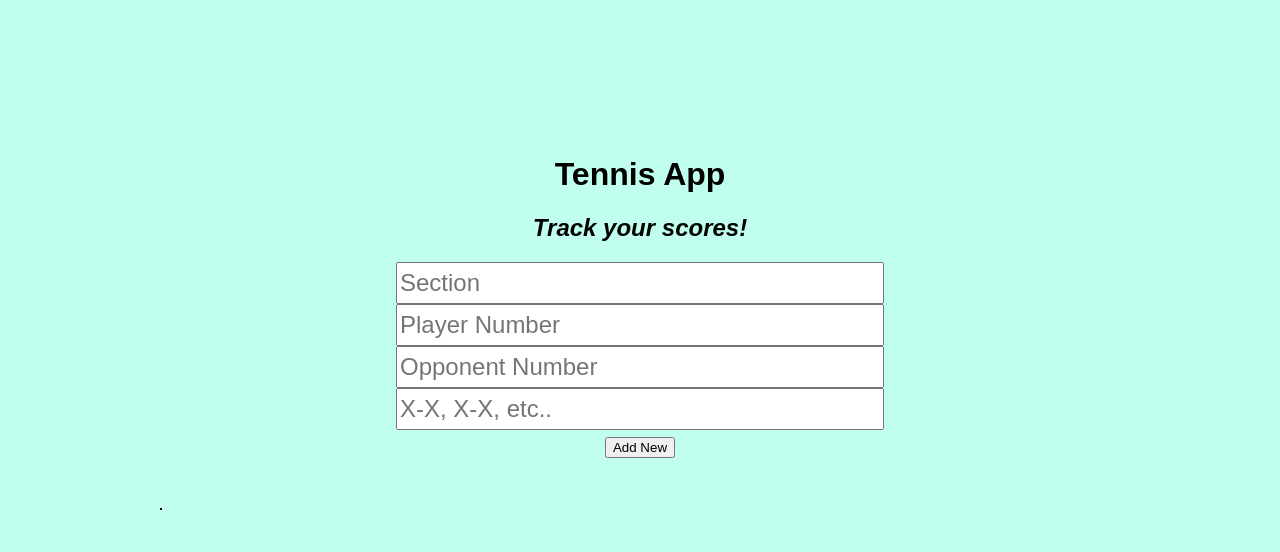
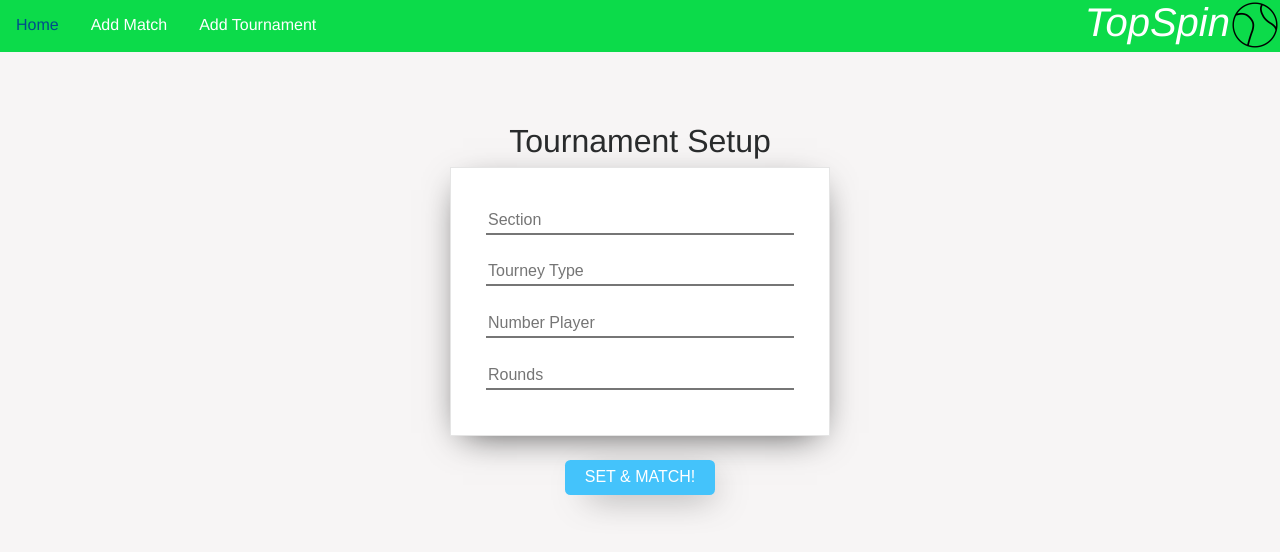
Before and after one commit to QuantumT95/TennisApp, a website: page app/public/addMatch.html in a window 1280 px wide. Drawn offline with nearby package versions, Linux system fonts and the light colour scheme; no server answers.

Commit message:
made the add match page beautiful-er thanks to the help of Damien

```diff
--- a/app/config/config.json
+++ b/app/config/config.json
@@ -1,7 +1,7 @@
 {
   "development": {
     "username": "root",
-    "password": "Wagstaff2017",
+    "password": "",
     "database": "tennis_db",
     "host": "127.0.0.1",
     "dialect": "mysql"
--- a/app/public/addMatch.html
+++ b/app/public/addMatch.html
@@ -1,62 +1,65 @@
 <!DOCTYPE html>
 <html lang="en-us">
+
 <head>
   <meta charset="UTF-8">
   <title>Tennis App</title>
-    <style>
-      #unread, #read {
-        width: 40%;
-        background-color: antiquewhite;
-      }
-      #unread { float: left; }
-      #read { float: right; }
-      table, td {
-        border-width: 1px;
-        border-style: solid;
-        border-color: black;
-      }
-      #wrapper {
-        width: 960px;
-        padding-top: 10%;
-        margin-left: auto;
-        margin-right: auto;
-        text-align: center;
-      }
-      body {
-        font-family: sans-serif;
-        background-color: #C0FFEE;
-      }
-      #results { margin-top: 50px; }
-      #userinput { font-size: 24px; }
-      input {
-        width: 50%;
-        height: 36px;
-        font-size: 24px;
-      }
-    </style>
+  <link rel="stylesheet" href="https://maxcdn.bootstrapcdn.com/bootstrap/4.0.0-alpha.6/css/bootstrap.min.css" integrity="sha384-rwoIResjU2yc3z8GV/NPeZWAv56rSmLldC3R/AZzGRnGxQQKnKkoFVhFQhNUwEyJ"
+    crossorigin="anonymous">
+  <link rel="stylesheet" type="text/css" href="./css/setup.css">
 </head>
+
 <body>
+  <div class="nav-wrap">
+    <ul class="nav">
+      <li class="nav-item">
+        <a class="nav-link" href="/index">Home</a>
+      </li>
+      <li class="nav-item">
+        <a class="nav-link" href="/addMatch">Add Match</a>
+      </li>
+      <li class="nav-item">
+        <a class="nav-link" href="/addTournament">Add Tournament</a>
+      </li>
+    </ul>
+    <div>
+      <div class="logo-wrap">
+        <h1>TopSpin</h1>
+        <img class="img-responsive" src="./images/tennisBall.png" alt="Tennis Ball">
+      </div>
+    </div>
+  </div>
+  <br/>
+  <br/>
+  <br/>
+  <div class="container">
     <div id="wrapper">
-      <h1>Tennis App</h1>
-      <h2><i>Track your scores!</i></h2>
+      <h2>Tournament Setup</h2>
+      <div class="container input">
         <form id="userinput">
-      	<input type="tex" id="section" placeholder="Section"/>
+          <input placeholder="Section" id="sectionNumber" class="box" />
           <br />
-        <input type="text" id="playerNumber" placeholder="Player Number"/>
+          <input placeholder="Tourney Type" id="tourneyType" class="box" />
           <br />
-        <input type="text" id="opponentNumber" placeholder="Opponent Number"/>
+          <input placeholder="Number Player" id="numberPlayer" class="box" />
           <br />
-        <input type="text" id="score" placeholder="X-X, X-X, etc.."/>
+          <input placeholder="Rounds" id="rounds" class="box" />
           <br />
-        <button type="submit" id="addMatch">Add New</button>
         </form>
-      <div id="results">
-        <table id="matches">
-              <tr><th>Player</th><th>Opponent</th><th>Score</th></tr>
-        </table>
+      </div>
+      <br/>
+      <div class="row">
+        <div class="col">
+        </div>
+        <div class="col mid">
+          <button type="submit" id="addTourney">SET &amp; MATCH!</button>
+        </div>
+        <div class="col">
+        </div>
+      </div>
     </div>
   </div>
   <script src="https://cdnjs.cloudflare.com/ajax/libs/jquery/3.2.1/jquery.min.js"></script>
-    <script src="/js/addMatch.js"></script>
 </body>
+
 </html>
--- a/app/public/css/setup.css
+++ b/app/public/css/setup.css
@@ -2,11 +2,6 @@
     font-family: Helvetica;
 }
 
-ul.nav {
-    background-color: #0CDB4A;
-    width: 100%;
-    padding-bottom: 15px;
-}
 a{
     color: white;
 }
@@ -25,6 +20,13 @@ body {
     background-color: #44C3FB;
     text-align: center;
     color: white;
+    border-style: none;
+    height: 35px;
+    width: 150px;
+    border-radius: 5.5px;
+    -webkit-box-shadow: 10px 10px 35px -13px rgba(0,0,0,0.75);
+    -moz-box-shadow: 10px 10px 35px -13px rgba(0,0,0,0.75);
+    box-shadow: 10px 10px 35px -13px rgba(0,0,0,0.75);
 }
 
 div.col{
@@ -33,7 +35,6 @@ div.col{
 
 h1 {
     color: white;
-    text-indent: 735px;
     font-style: italic;
 }
 
@@ -63,12 +64,37 @@ h3 {
 	padding: 15px 35px 45px;
 	margin: 0 auto;
 	background-color: #fff;
-	border: 1px solid rgba(0,0,0,0.1);
+    border: 1px solid rgba(0,0,0,0.1);
+    -webkit-box-shadow: 0px 10px 35px -13px rgba(0,0,0,0.75);
+    -moz-box-shadow: 0px 10px 35px -13px rgba(0,0,0,0.75);
+    box-shadow: 0px 10px 35px -13px rgba(0,0,0,0.75);
 }
-
 .box {
     border-top: 0px;
     border-right: 0px;
     border-left: 0px;
     width: 100%;
+    padding-top: 8%;
 }
+
+input{
+    outline: none;
+}
+
+input:focus{
+    border-bottom: 1px solid #44C3FB;
+}
+
+
+
+.nav-wrap{
+    display: flex;
+    justify-content: space-between;
+    background-color: #0CDB4A;
+    width: 100%;
+}
+
+.logo-wrap {
+    display: flex;
+    width: 100%;
+}
--- a/app/routes/html-routes.js
+++ b/app/routes/html-routes.js
@@ -12,4 +12,8 @@ module.exports = function(App) {
 		console.log("Made it to add Tournament");
 		res.sendFile(Path.join(__dirname, "../public/addTournament.html"));
 	});
+	App.get("/setup", function (req, res) {
+ 		console.log("Made it to setup");
+ 		res.sendFile(Path.join(__dirname, "../public/setup.html"));
+ 	});
 }
```
Lines whose indentation alone changed are shown as unchanged.
